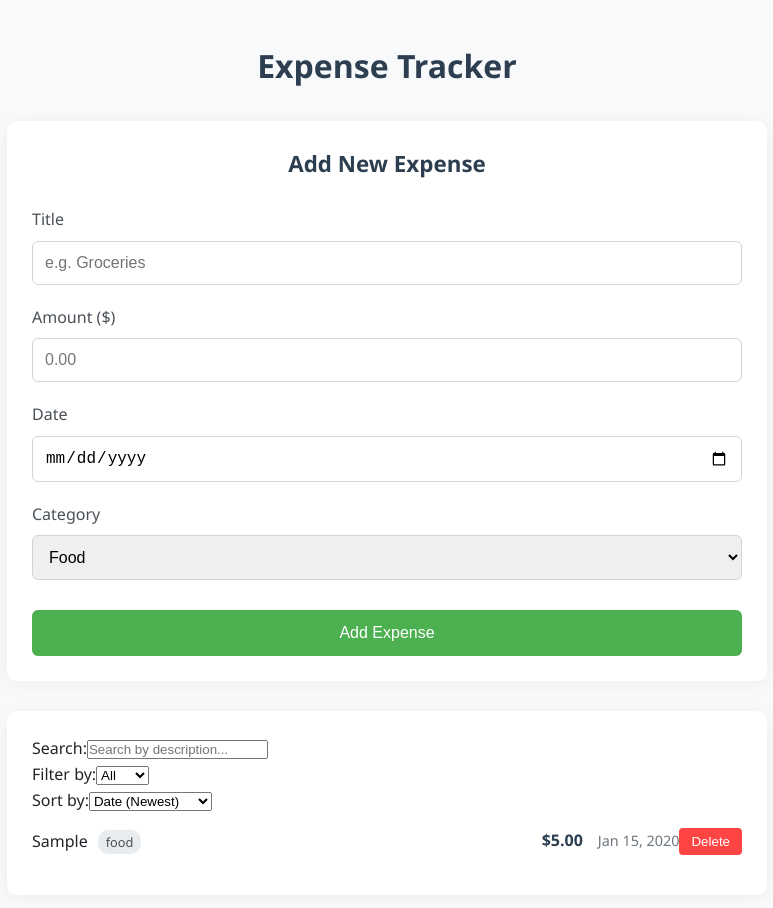
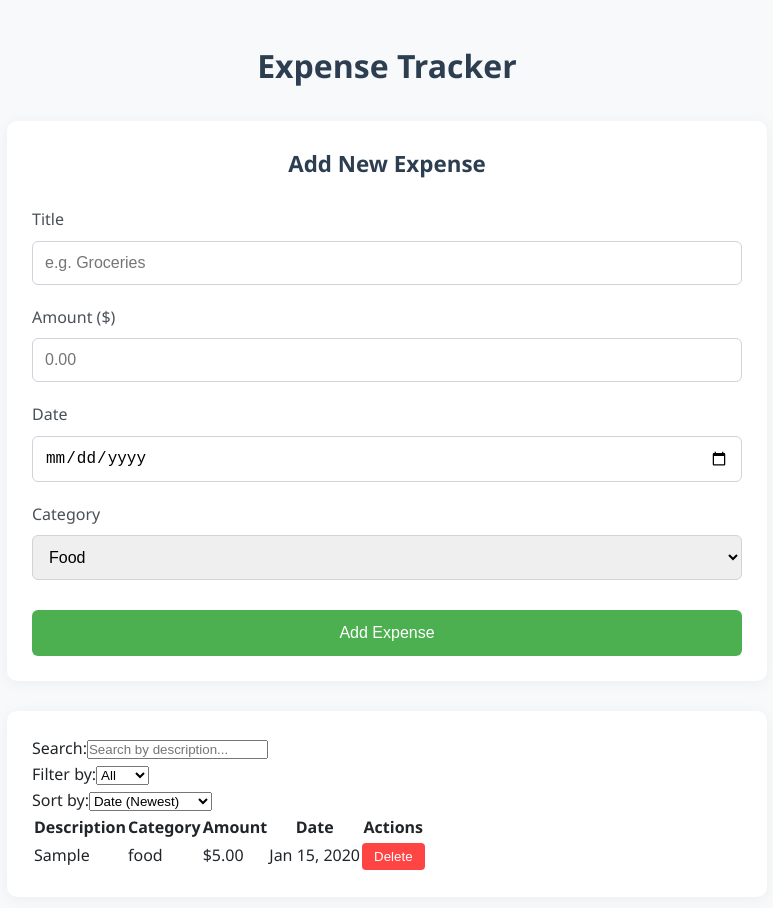
Before and after one commit to vsfdhyibavds/Expense-Tracker, a React (Vite) app: page / in a window 1280 px wide. Both pictures are taken after typing "Sample", "5", "2020-01-15" into the empty fields and a click on the button "Add Expense". Shown: the top 908 px of the page, without its empty margins (253-1026 px from the left). Built offline with nearby package versions, Linux system fonts and the light colour scheme.

Commit message:
update project components

```diff
--- a/src/components/ExpenseList.jsx
+++ b/src/components/ExpenseList.jsx
@@ -76,36 +76,39 @@ const ExpenseList = () => {
       {processedExpenses.length === 0 ? (
         <p className="no-expenses">No expenses found</p>
       ) : (
-        <ul>
+        <table className="expense-table">
+          <thead>
+            <tr>
+              <th>Description</th>
+              <th>Category</th>
+              <th>Amount</th>
+              <th>Date</th>
+              <th>Actions</th>
+            </tr>
+          </thead>
+          <tbody>
             {processedExpenses.map(expense => (
-            <li key={expense.id}>
-              <div className="expense-info">
-                <span className="expense-title">{expense.title}</span>
-                <span className={`expense-category ${expense.category}`}>
-                  {expense.category}
-                </span>
-              </div>
-              <div className="expense-meta">
-                <span className="expense-amount">
-                  ${expense.amount.toFixed(2)}
-                </span>
-                <span className="expense-date">
-                  {new Date(expense.date).toLocaleDateString('en-US', {
+              <tr key={expense.id}>
+                <td>{expense.title}</td>
+                <td>{expense.category}</td>
+                <td>${expense.amount.toFixed(2)}</td>
+                <td>{new Date(expense.date).toLocaleDateString('en-US', {
                   year: 'numeric',
                   month: 'short',
                   day: 'numeric'
-                  })}
-                </span>
+                })}</td>
+                <td>
                   <button
                     onClick={() => deleteExpense(expense.id)}
                     className="delete-btn"
                   >
                     Delete
                   </button>
-              </div>
-            </li>
+                </td>
+              </tr>
             ))}
-        </ul>
+          </tbody>
+        </table>
       )}
     </div>
   );
```
Lines whose indentation alone changed are shown as unchanged.
